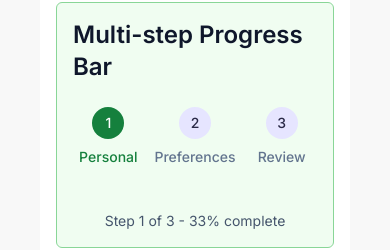
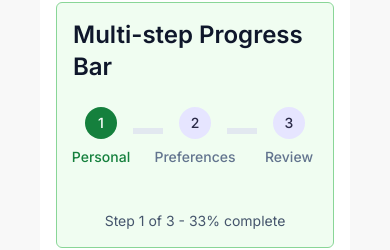
Before and after one commit to abeeratia/Next-js-user-manager, a Next.js app: page / in a window 390 px wide. Shown: the part 11690-11940 px from the top of the page. Built offline with nearby package versions, Linux system fonts and the light colour scheme; no server answers.

Commit message:
fix: make stepper lines visible on mobile by adjusting step container width and adding min-width

```diff
--- a/src/components/organisms/Stepper.tsx
+++ b/src/components/organisms/Stepper.tsx
@@ -34,7 +34,7 @@ export function Stepper({
 
           return (
             <React.Fragment key={index}>
-              <div className="flex flex-col items-center gap-3 relative z-10 w-24">
+              <div className="flex flex-col items-center gap-3 relative z-10 w-14 sm:w-24">
                 <StepCircle
                   state={state}
                   size="sm"
@@ -52,7 +52,7 @@ export function Stepper({
               {index < steps.length - 1 && (
                 <div
                   className={cn(
-                    "flex-1 h-1.5 mt-[21px] mx-2 sm:mx-4 transition-colors duration-300",
+                    "flex-1 h-1.5 mt-[21px] mx-1 sm:mx-4 transition-colors duration-300 min-w-[8px]",
                     isCompleted ? "bg-primary-600" : "bg-slate-200"
                   )}
                 />
```
